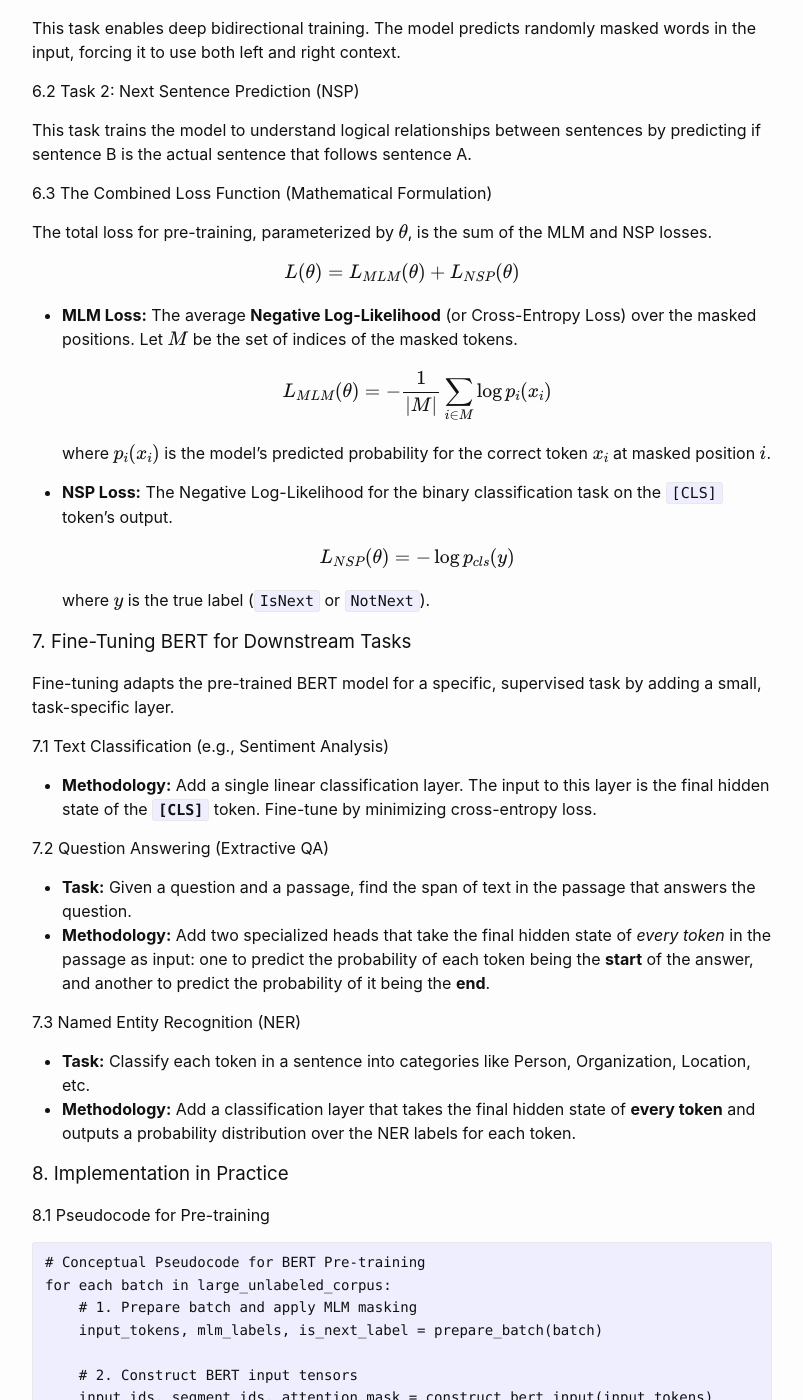
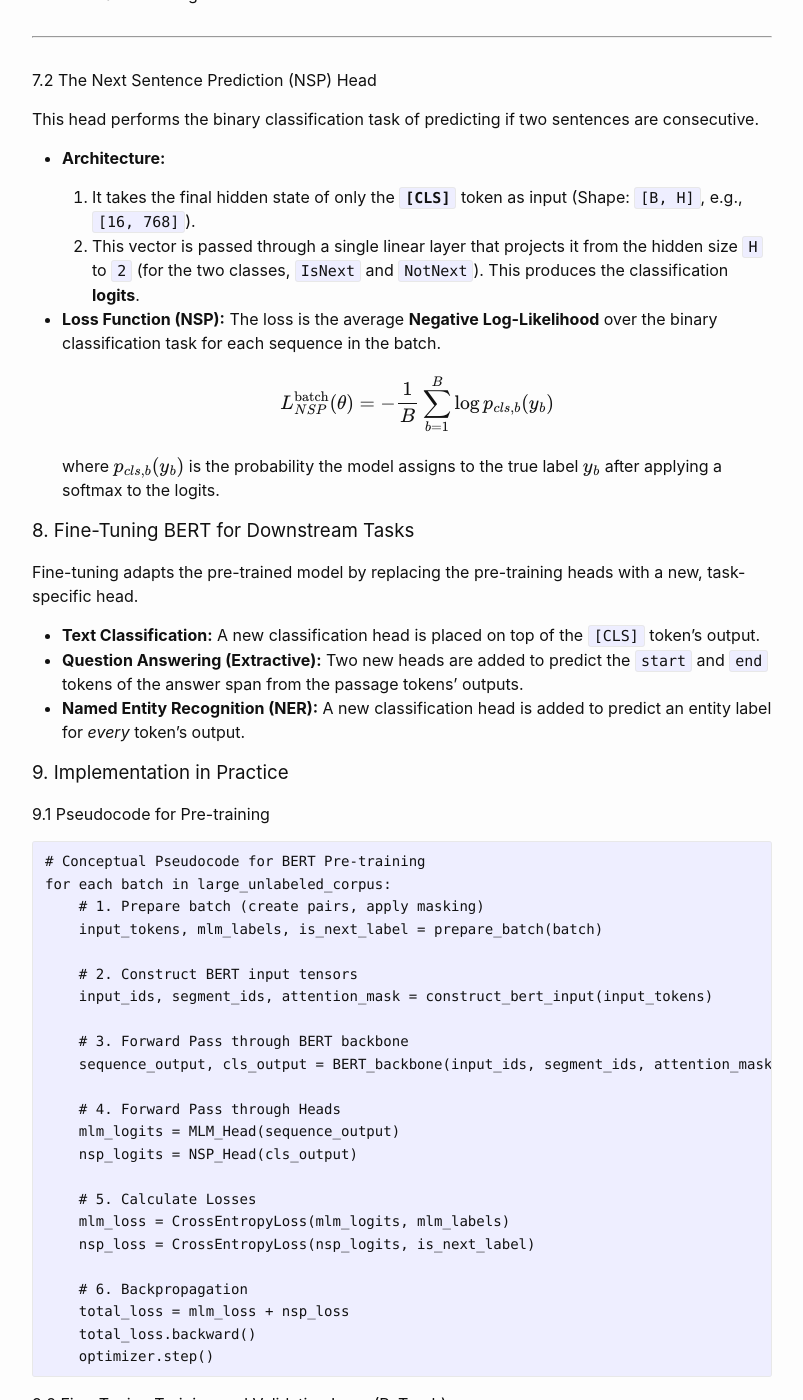
Before and after one commit to panaali/mseyfi.github.io, a Jekyll site: the page built from posts/LLM/BERT.md, in a window 1280 px wide and 1400 px high, scrolled down 3036 px. Shown: the whole window, without its empty margins (238-1041 px from the left). Built offline with Jekyll 4.4.1, drawn with Linux system fonts in a browser that asks for light colours; our own code applies the rules of GitHub Pages for plain Markdown files; some of the changed text lies outside the part shown.

Commit message:
Update BERT.md

````diff
--- a/posts/LLM/BERT.md
+++ b/posts/LLM/BERT.md
@@ -1,16 +1,10 @@
-## A Deep Dive into BERT: The Complete Tutorial
+## A Deep Dive into BERT: The Complete Tutorial (Definitive Edition)
 
-*Last Updated: June 6, 2025*
+*Last Updated: June 7, 2025*
 
 ### 1\. The Task: True Language Understanding
 
-The core task of any foundational language model is not just to process text, but to *understand* it. For years, the dominant paradigm was unidirectional. Models like LSTMs and even the original GPT processed text sequentially, from left-to-right.
-
-Consider this sentence:
-
-> "The board of directors approved the new **board** for the game."
-
-A left-to-right model, when it reaches the first "board," has no information about the word "game" which appears later. Its understanding is limited. The goal, therefore, is to create a model that can build a rich, contextual representation of each word by looking at the *entire sentence simultaneously*—both left and right. This is the task of creating a **deeply bidirectional language representation**.
+The core task of any foundational language model is not just to process text, but to *understand* it. The goal is to create a model that can build a rich, contextual representation of each word by looking at the *entire sentence simultaneously*—both left and right. This is the task of creating a **deeply bidirectional language representation**.
 
 ### 2\. The Core Architecture: The Transformer Encoder
 
@@ -20,32 +14,15 @@ Each encoder layer is composed of two primary sub-layers: a Multi-Head Self-Atte
 
 #### 2.1 The Mathematics of Self-Attention
 
-This mechanism allows the model to weigh the importance of other words when encoding a specific word. Let's formalize this.
-
-Given an input sequence of token embeddings $X = (x\_1, x\_2, ..., x\_n)$, we first project them into three distinct spaces using learned weight matrices ($W^Q, W^K, W^V$) to create Query, Key, and Value matrices:
-
-$$Q = XW^Q$$
-
-$$K = XW^K$$
-
-$$V = XW^V$$
+This mechanism allows the model to weigh the importance of other words when encoding a specific word. Given an input sequence of token embeddings $X$, we first project them into Query ($Q$), Key ($K$), and Value ($V$) matrices using learned weight matrices ($W^Q, W^K, W^V$).
 
 The **Scaled Dot-Product Attention** is then calculated as:
 
 $$\text{Attention}(Q, K, V) = \text{softmax}\left(\frac{QK^T}{\sqrt{d_k}}\right)V$$
 
-Let's dissect this formula:
-
-1.  **$QK^T$**: The dot product between the Query and Key matrices computes a similarity score, or an "attention score," between every pair of tokens in the sequence.
-2.  **$\\frac{...}{\\sqrt{d\_k}}$**: The scores are scaled by the square root of the dimension of the key vectors ($d\_k$). This is a crucial normalization step that prevents the dot product values from growing too large, ensuring stable gradients.
-3.  **softmax(...)**: The softmax function is applied row-wise to the scaled scores, converting them into a probability distribution of "attention weights."
-4.  **...V**: Finally, we compute a weighted sum by multiplying the attention weights with the Value matrix. The result is a new sequence of embeddings where each token's representation is a rich, contextual blend of all other tokens in the sequence.
-
-**Multi-Head Attention** performs this entire process multiple times in parallel with different learned projection matrices, allowing the model to capture different types of relationships simultaneously.
+This formula computes a weighted sum of all token Values, where the weights are determined by the similarity between each token's Query and all other Keys.
 
 ### 3\. BERT Architecture: An Overview
-
-It is important to understand the concrete parameters of the models that were released.
 
 | Parameter | BERT-Base | BERT-Large |
 | :--- | :--- | :--- |
@@ -56,109 +33,120 @@ It is important to understand the concrete parameters of the models that were re
 
   * **Embedding Size:** The hidden size (H) is synonymous with the embedding size. Each token is represented by a 768-dimensional vector in BERT-Base.
   * **Sequence Length:** BERT was pre-trained with a maximum sequence length of **512 tokens**.
-  * **Batch Size:** For fine-tuning, smaller batch sizes like 16 or 32 are typically recommended.
 
-#### How BERT Handles Sequences Longer Than 512 Tokens
+### 4\. BERT's Output and Operational Details
 
-The fixed 512-token limit presents a challenge for long documents. Standard strategies include:
+#### 4.1 The Core Model's Output
 
-1.  **Truncation:** Simply truncate the document to the first 512 tokens. This is easy but suffers from information loss.
-2.  **Chunking and Pooling:** A more robust approach involves sliding a window of 512 tokens across the document. Each chunk is passed through BERT independently, and the resulting output vectors are aggregated (e.g., via `max` or `mean` pooling) to form a single representation for the entire document.
+The final output of the BERT backbone is the sequence of hidden states from its last Transformer encoder layer, with a shape of `[batch_size, sequence_length, hidden_size]`. This is a rich, contextualized embedding for every token, serving as the foundation for task-specific heads.
 
-### 4\. A Deeper Look at the WordPiece Tokenizer
+#### 4.2 The Role of the Softmax Layer
 
-BERT uses a sub-word tokenization strategy called **WordPiece**.
+The **softmax** activation function is not part of the base BERT model. It is added as the final step in the **task-specific head** during fine-tuning to convert raw output scores (logits) into a probability distribution.
 
-  * **Vocabulary Creation:** The process starts with every individual character in the corpus and iteratively merges the most frequent adjacent pairs to form new sub-word units until a desired vocabulary size is reached (e.g., 30,000).
-  * **Handling Out-of-Vocabulary (OOV) Words:** This is its primary strength. A traditional tokenizer would map an unknown word to a single `[UNK]` token. WordPiece effectively **eliminates the OOV problem** by greedily breaking down any unknown word into the longest possible known sub-words. For example, `epistemology` might become `epis`, `##tem`, `##ology`. The `##` indicates a sub-word that is part of a larger word.
+#### 4.3 A Note on Sampling (Top-k/Top-p)
 
-### 5\. BERT's Input Representation
+BERT is an **encoder** model designed for language understanding, not a **generative** decoder model like GPT. Therefore, it does not use sampling techniques like top-k or top-p. Its predictions are deterministic, typically derived by taking the `argmax` of the output logits.
+
+#### 4.4 How BERT Handles Sequences Longer Than 512 Tokens
+
+For long documents, a **chunking and pooling** strategy is used. The document is split into overlapping chunks of 512 tokens. Each chunk is processed independently, and the resulting `[CLS]` token representations are aggregated (e.g., via `mean` or `max` pooling) into a single vector for the final prediction.
+
+### 5\. A Deeper Look at the WordPiece Tokenizer
+
+BERT uses a sub-word tokenizer called **WordPiece**. It effectively **eliminates out-of-vocabulary (OOV) problems** by breaking down unknown words into known, meaningful sub-words (e.g., `epistemology` -\> `epis`, `##tem`, `##ology`). This manages vocabulary size while preserving partial meaning for novel words.
+
+### 6\. BERT's Input Representation
 
 The final input vector for each token is the sum of three embeddings:
 
-  * **Token Embeddings:** Learned vectors for each sub-word in the WordPiece vocabulary.
-  * **Segment Embeddings:** A learned vector (`E_A` or `E_B`) indicating membership in the first or second sentence.
+  * **Token Embeddings:** Vectors for each sub-word in the WordPiece vocabulary.
+  * **Segment Embeddings:** A vector (`E_A` or `E_B`) indicating membership in the first or second sentence.
   * **Position Embeddings:** A learned vector for each position (0-511) to provide the model with a sense of order.
+  * **Special Tokens:** `[CLS]` (for sequence-level representation) and `[SEP]` (to separate sentences).
   * **Attention Mask:** A binary tensor that tells the attention mechanism to ignore `[PAD]` tokens.
-  * **Special Tokens:**
-      * **`[CLS]`:** Placed at the beginning of every sequence. Its final hidden state serves as the aggregate sequence representation for classification tasks.
-      * **`[SEP]`:** Used to separate sentences.
 
-### 6\. BERT's Pre-training Strategies
+### 7\. BERT's Pre-training Heads and Loss Functions
 
-BERT is pre-trained on two unsupervised tasks **simultaneously**.
+During pre-training, two specialized "heads" are placed on top of the BERT backbone to perform the two training tasks. These tasks are trained **simultaneously**, and their losses are added together.
 
-#### 6.1 Task 1: Masked Language Model (MLM)
+$$L_{\text{batch}}(\theta) = L_{MLM}^{\text{batch}}(\theta) + L_{NSP}^{\text{batch}}(\theta)$$
 
-This task enables deep bidirectional training. The model predicts randomly masked words in the input, forcing it to use both left and right context.
+-----
 
-#### 6.2 Task 2: Next Sentence Prediction (NSP)
+#### 7.1 The Masked Language Model (MLM) Head
 
-This task trains the model to understand logical relationships between sentences by predicting if sentence B is the actual sentence that follows sentence A.
+This head is responsible for predicting the original value of the masked tokens.
 
-#### 6.3 The Combined Loss Function (Mathematical Formulation)
+  * **Architecture:**
 
-The total loss for pre-training, parameterized by $\\theta$, is the sum of the MLM and NSP losses.
+    1.  It takes the final hidden state of **every token** from the BERT backbone as input (Shape: `[B, S, H]`, e.g., `[16, 512, 768]`).
+    2.  This vector is passed through a dense layer (`H` -\> `H`) with a GELU activation function.
+    3.  A Layer Normalization step is applied.
+    4.  A final linear layer projects the output from the hidden size `H` to the full vocabulary size `V` (e.g., `768` -\> `30522`). This produces the raw **logits**.
 
-$$L(\theta) = L_{MLM}(\theta) + L_{NSP}(\theta)$$
+  * **Loss Function (MLM):** The loss is the average **Negative Log-Likelihood** (or Cross-Entropy Loss) over all masked positions in the batch. Let $M\_b$ be the set of masked indices for sequence $b$.
 
-  * **MLM Loss:** The average **Negative Log-Likelihood** (or Cross-Entropy Loss) over the masked positions. Let $M$ be the set of indices of the masked tokens.
+    $$L_{MLM}^{\text{batch}}(\theta) = - \frac{1}{\sum_b |M_b|} \sum_{b=1}^{B} \sum_{i \in M_b} \log p_{b,i}(x_{b,i})$$
 
-    $$L_{MLM}(\theta) = - \frac{1}{|M|} \sum_{i \in M} \log p_i(x_i)$$
+    where $p\_{b,i}(x\_{b,i})$ is the probability the model assigns to the true token $x\_{b,i}$ after applying a softmax to the logits.
 
-    where $p\_i(x\_i)$ is the model's predicted probability for the correct token $x\_i$ at masked position $i$.
+-----
 
-  * **NSP Loss:** The Negative Log-Likelihood for the binary classification task on the `[CLS]` token's output.
+#### 7.2 The Next Sentence Prediction (NSP) Head
 
-    $$L_{NSP}(\theta) = - \log p_{cls}(y)$$
+This head performs the binary classification task of predicting if two sentences are consecutive.
 
-    where $y$ is the true label (`IsNext` or `NotNext`).
+  * **Architecture:**
 
-### 7\. Fine-Tuning BERT for Downstream Tasks
+    1.  It takes the final hidden state of only the **`[CLS]`** token as input (Shape: `[B, H]`, e.g., `[16, 768]`).
+    2.  This vector is passed through a single linear layer that projects it from the hidden size `H` to `2` (for the two classes, `IsNext` and `NotNext`). This produces the classification **logits**.
 
-Fine-tuning adapts the pre-trained BERT model for a specific, supervised task by adding a small, task-specific layer.
+  * **Loss Function (NSP):** The loss is the average **Negative Log-Likelihood** over the binary classification task for each sequence in the batch.
 
-#### 7.1 Text Classification (e.g., Sentiment Analysis)
+    $$L_{NSP}^{\text{batch}}(\theta) = - \frac{1}{B} \sum_{b=1}^{B} \log p_{cls, b}(y_b)$$
 
-  * **Methodology:** Add a single linear classification layer. The input to this layer is the final hidden state of the **`[CLS]`** token. Fine-tune by minimizing cross-entropy loss.
+    where $p\_{cls, b}(y\_b)$ is the probability the model assigns to the true label $y\_b$ after applying a softmax to the logits.
 
-#### 7.2 Question Answering (Extractive QA)
+### 8\. Fine-Tuning BERT for Downstream Tasks
 
-  * **Task:** Given a question and a passage, find the span of text in the passage that answers the question.
-  * **Methodology:** Add two specialized heads that take the final hidden state of *every token* in the passage as input: one to predict the probability of each token being the **start** of the answer, and another to predict the probability of it being the **end**.
+Fine-tuning adapts the pre-trained model by replacing the pre-training heads with a new, task-specific head.
 
-#### 7.3 Named Entity Recognition (NER)
+  * **Text Classification:** A new classification head is placed on top of the `[CLS]` token's output.
+  * **Question Answering (Extractive):** Two new heads are added to predict the `start` and `end` tokens of the answer span from the passage tokens' outputs.
+  * **Named Entity Recognition (NER):** A new classification head is added to predict an entity label for *every* token's output.
 
-  * **Task:** Classify each token in a sentence into categories like Person, Organization, Location, etc.
-  * **Methodology:** Add a classification layer that takes the final hidden state of **every token** and outputs a probability distribution over the NER labels for each token.
+### 9\. Implementation in Practice
 
-### 8\. Implementation in Practice
-
-#### 8.1 Pseudocode for Pre-training
+#### 9.1 Pseudocode for Pre-training
 
 ```
 # Conceptual Pseudocode for BERT Pre-training
 for each batch in large_unlabeled_corpus:
-    # 1. Prepare batch and apply MLM masking
+    # 1. Prepare batch (create pairs, apply masking)
     input_tokens, mlm_labels, is_next_label = prepare_batch(batch)
 
     # 2. Construct BERT input tensors
     input_ids, segment_ids, attention_mask = construct_bert_input(input_tokens)
 
-    # 3. Forward Pass
-    sequence_output, cls_output = BERT(input_ids, segment_ids, attention_mask)
+    # 3. Forward Pass through BERT backbone
+    sequence_output, cls_output = BERT_backbone(input_ids, segment_ids, attention_mask)
 
-    # 4. Calculate Losses
-    mlm_loss = CrossEntropyLoss(sequence_output, mlm_labels) # Over masked positions
-    nsp_loss = CrossEntropyLoss(cls_output, is_next_label)   # On [CLS] output
+    # 4. Forward Pass through Heads
+    mlm_logits = MLM_Head(sequence_output)
+    nsp_logits = NSP_Head(cls_output)
 
-    # 5. Backpropagation
+    # 5. Calculate Losses
+    mlm_loss = CrossEntropyLoss(mlm_logits, mlm_labels)
+    nsp_loss = CrossEntropyLoss(nsp_logits, is_next_label)
+
+    # 6. Backpropagation
     total_loss = mlm_loss + nsp_loss
     total_loss.backward()
     optimizer.step()
 ```
 
-#### 8.2 Fine-Tuning Training and Validation Loop (PyTorch)
+#### 9.2 Fine-Tuning Training and Validation Loop (PyTorch)
 
 ```python
 import torch
@@ -166,30 +154,24 @@ from torch.utils.data import DataLoader, Dataset
 from transformers import BertTokenizer, BertForSequenceClassification, AdamW, get_linear_schedule_with_warmup
 
 # --- 1. Dataset Class ---
-class IMDbDataset(Dataset):
+class TextDataset(Dataset):
     def __init__(self, encodings, labels):
         self.encodings = encodings
         self.labels = labels
-
     def __getitem__(self, idx):
         item = {key: torch.tensor(val[idx]) for key, val in self.encodings.items()}
         item['labels'] = torch.tensor(self.labels[idx])
         return item
-
     def __len__(self):
         return len(self.labels)
 
 # --- 2. Tokenization and DataLoader Setup ---
-# Assume train_texts, train_labels, etc. are loaded
+# Assume train_texts, train_labels, etc. are loaded and num_epochs is defined
 tokenizer = BertTokenizer.from_pretrained('bert-base-uncased')
 train_encodings = tokenizer(train_texts, truncation=True, padding=True, max_length=128)
-val_encodings = tokenizer(val_texts, truncation=True, padding=True, max_length=128)
-
-train_dataset = IMDbDataset(train_encodings, train_labels)
-val_dataset = IMDbDataset(val_encodings, val_labels)
-
+# ... (repeat for validation data) ...
+train_dataset = TextDataset(train_encodings, train_labels)
 train_loader = DataLoader(train_dataset, batch_size=16, shuffle=True)
-val_loader = DataLoader(val_dataset, batch_size=16)
 
 # --- 3. Model, Optimizer, and Scheduler Setup ---
 device = torch.device('cuda') if torch.cuda.is_available() else torch.device('cpu')
@@ -210,26 +192,13 @@ for epoch in range(num_epochs):
         outputs = model(input_ids=batch['input_ids'].to(device),
                         attention_mask=batch['attention_mask'].to(device),
                         labels=batch['labels'].to(device))
-
         loss = outputs.loss
         loss.backward()
         optimizer.step()
         scheduler.step()
-
-    # --- 5. Validation Loop ---
-    model.eval()
-    for batch in val_loader:
-        with torch.no_grad():
-            outputs = model(input_ids=batch['input_ids'].to(device),
-                            attention_mask=batch['attention_mask'].to(device),
-                            labels=batch['labels'].to(device))
-
-        # Logits have shape: [batch_size, num_labels], e.g., [16, 2]
-        logits = outputs.logits
-        predictions = torch.argmax(logits, dim=-1)
-        # ... (accuracy calculation logic) ...
+    # ... (add validation loop here) ...
 ```
 
-### 9\. De-Tokenization
+### 10\. De-Tokenization
 
 De-tokenization is the process of converting the model's output token IDs back into human-readable text. The tokenizer object provides this functionality, typically via a `decode` method. This method takes a sequence of token IDs, looks them up in its vocabulary, and intelligently stitches sub-words (those starting with `##`) back into complete words.
````
